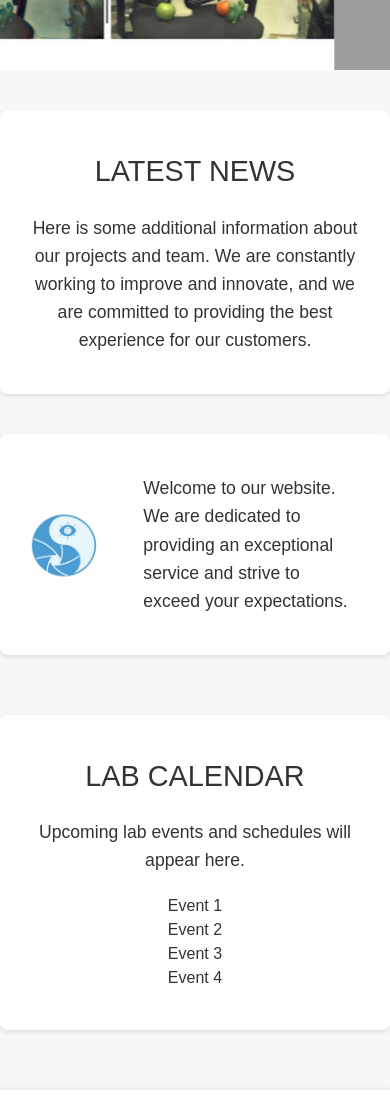
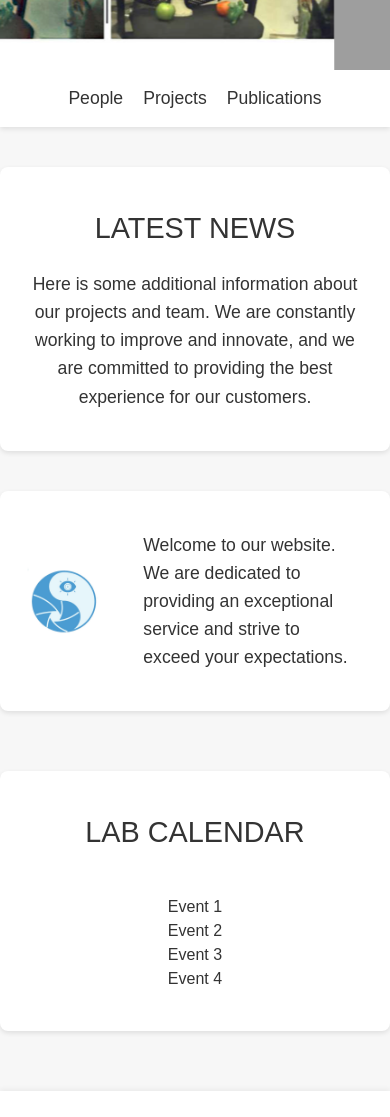
Before and after one commit to pawagh/graphics-group, a Next.js app: page / in a window 390 px wide. Shown: the part 496-1613 px from the top of the page. Built offline with nearby package versions, Linux system fonts and the light colour scheme; grey boxes are pictures that could not be loaded.

Commit message:
Add mobile navigation and improve layout styles for better accessibility

```diff
--- a/src/app/layout.tsx
+++ b/src/app/layout.tsx
@@ -89,7 +89,6 @@ export default function RootLayout({
               }}
             >
               {[
-                { label: "HOME", href: "/" },
                 { label: "PEOPLE", href: "./people" },
                 { label: "PROJECTS", href: "./projects" },
                 { label: "PUBLICATIONS", href: "./publications" },
--- a/src/app/page.tsx
+++ b/src/app/page.tsx
@@ -16,17 +16,18 @@ export default function Home() {
           width: "calc(200 * 100vw)",
           animation: "scroll 20s linear infinite"
         }}>
-          {["/2.png", "/3.png", "/4.png", "/2.png", "/3.png", "/4.png"].map((src, index) => (
+            {["/2.png", "/3.png", "/4.png", "/2.png", "/3.png", "/4.png"].map((src, index) => (
             <img key={index}
               src={src}
               alt={`Image ${index + 1}`}
               style={{
-                width: "100vw",
-                height: "60vh",
-                objectFit: "cover"
+              width: "100vw",
+              height: "60vh",
+              objectFit: "cover"
               }}
             />
-          ))}
+            ))}
+            <div style={{ display: "none" }} className="mobile-nav"></div>
         </div>
       </div>
       <style>
@@ -37,7 +38,33 @@ export default function Home() {
           }
         `}
       </style>
-
+          <style>
+            {`
+              .mobile-nav {
+                display: none;
+              }
+              @media (max-width: 768px) {
+                .mobile-nav {
+                  display: block;
+                  padding: 15px;
+                  background-color: #fff;
+                  text-align: center;
+                  box-shadow: 0 2px 5px rgba(0,0,0,0.1);
+                }
+                .mobile-nav a {
+                  color: #333;
+                  text-decoration: none;
+                  margin: 0 10px;
+                  font-size: 1.1rem;
+                }
+              }
+            `}
+          </style>
+          <div className="mobile-nav">
+            <a href="./people">People</a>
+            <a href="./projects">Projects</a>
+            <a href="./publications">Publications</a>
+          </div>
       <div className="content-container">
         <div style={{
           display: "flex",
@@ -104,14 +131,6 @@ export default function Home() {
           flexDirection: "column"
         }}>
           <h2 style={{ marginBottom: "20px", fontSize: "1.8rem", textAlign: "center" }}>LAB CALENDAR</h2>
-          <p style={{
-        fontSize: "1.1rem",
-        lineHeight: 1.6,
-        textAlign: "center",
-        margin: 0
-          }}>
-        Upcoming lab events and schedules will appear here.
-          </p>
           <ul style={{
         listStyleType: "none",
         padding: 0,
@@ -151,11 +170,7 @@ export default function Home() {
         fontSize: "0.9rem",
         boxShadow: "0 -2px 5px rgba(0,0,0,0.05)"
       }}>
-        <p style={{ margin: "5px 0" }}>&copy; 2025 Your Lab. All rights reserved.</p>
-        <p style={{ margin: "5px 0" }}>
-          <a href="/privacy-policy" style={{ color: "#333", textDecoration: "underline", marginRight: "10px" }}>Privacy Policy</a>
-          <a href="/terms-of-service" style={{ color: "#333", textDecoration: "underline" }}>Terms of Service</a>
-        </p>
+        <p style={{ margin: "5px 0" }}>Visual Computing and Augmented Intelligence Lab</p>
       </footer>
     </div>
   );
```
